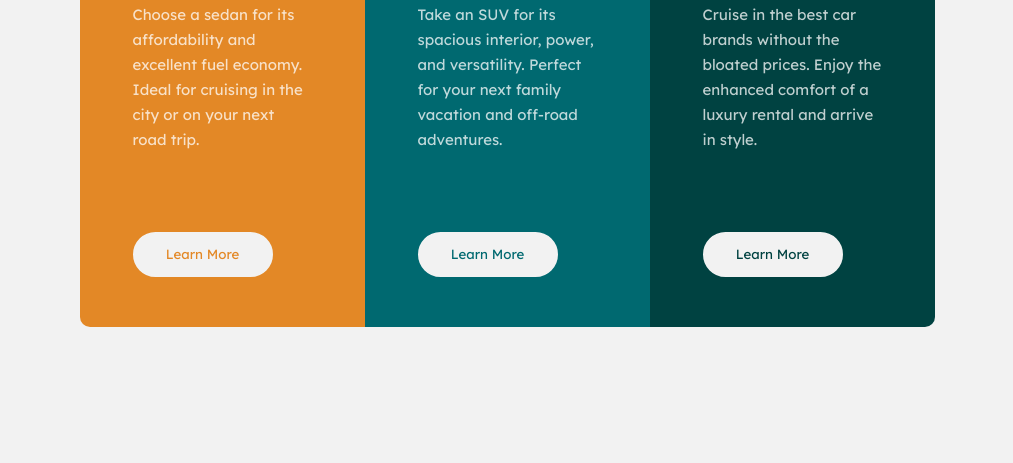
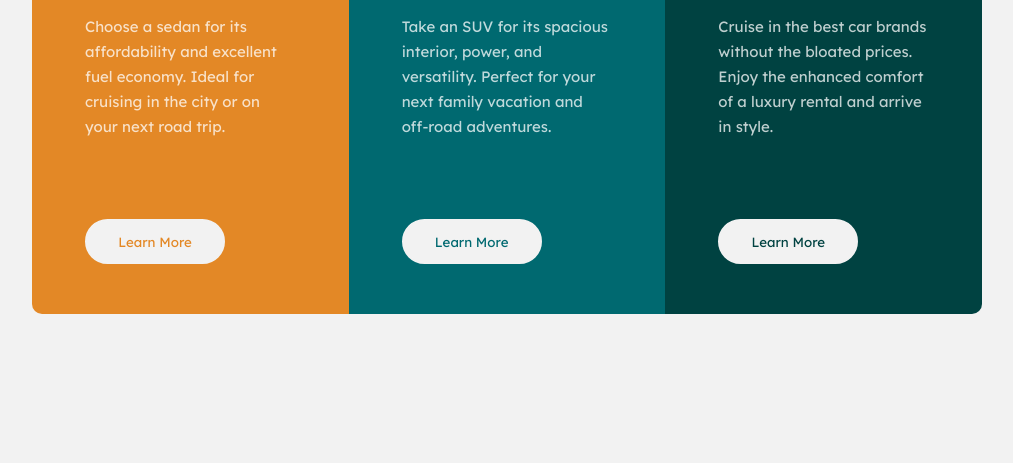
Before and after one commit to CyberLime/3ColumnPreviewCard, a plain HTML site: page index.html in a window 1280 px wide. Shown: the part 337-800 px from the top of the page, without its empty margins (133-1146 px from the left). Drawn offline with Linux system fonts and the light colour scheme.

Commit message:
Update 2.0

```diff
--- a/index.css
+++ b/index.css
@@ -23,8 +23,8 @@ body {
 }
 
 main {
-  display: flex;
-  justify-content: center;
+  width: 90%;
+  max-width: 950px;
 }
 
 h1 {
@@ -43,8 +43,7 @@ h1 {
   justify-content: center;
   flex-wrap: wrap;
   height: fit-content;
-  width: 90%;
-  max-width: 950px;
+  width: 100%;
   border-radius: 10px;
   overflow: hidden;
 }
```
